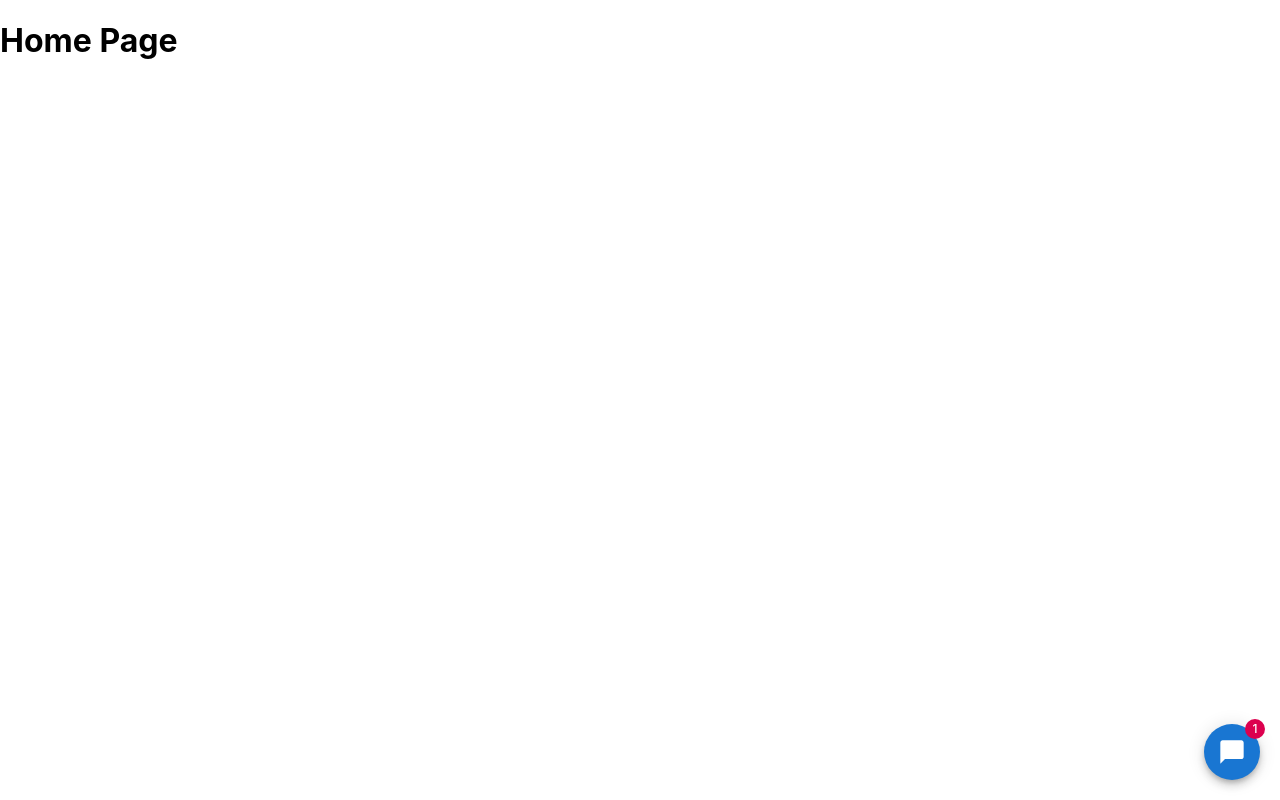
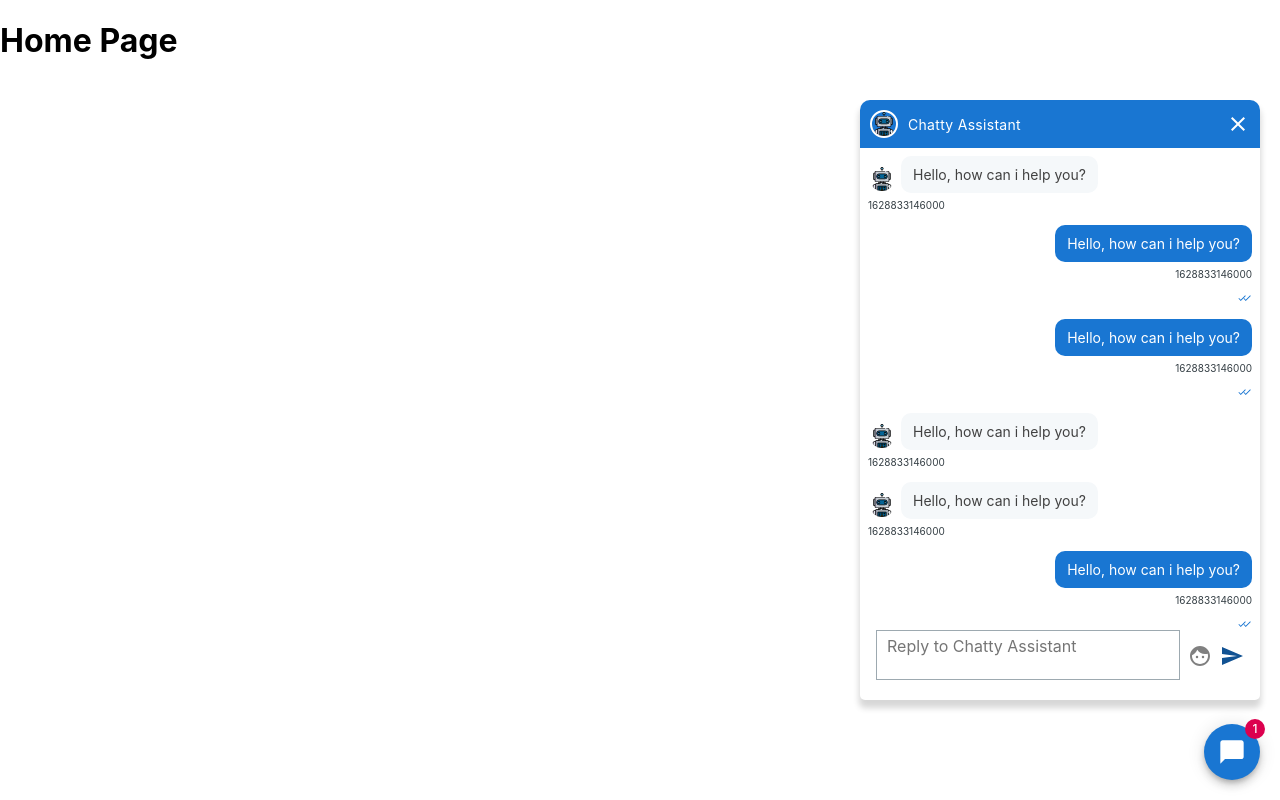
Before and after one commit to armandveloper/frontend-test, a React (Create React App) app: page / in a window 1280 px wide. Both pictures are taken after a click on the button "Click to open chat with Chatty Assistant". Built offline with nearby package versions, Linux system fonts and the light colour scheme.

Commit message:
fix: z-index of chat assistant

```diff
--- a/src/components/UI/molecules/ChatBotFab/index.jsx
+++ b/src/components/UI/molecules/ChatBotFab/index.jsx
@@ -4,9 +4,17 @@ import { MdChatBubble } from 'react-icons/md';
 import styles from './ChatBotFab.module.css';
 import Badge from '../../atoms/Badge';
 
-function ChatBotFab({ hint = 'Click to open chat with Chatty Assistant' }) {
+function ChatBotFab({
+	hint = 'Click to open chat with Chatty Assistant',
+	onClick,
+}) {
 	return ReactDOM.createPortal(
-		<button aria-label={hint} className={styles.chatbotFab} type="button">
+		<button
+			aria-label={hint}
+			className={styles.chatbotFab}
+			type="button"
+			onClick={onClick}
+		>
 			<MdChatBubble size="28" color="currentColor" />
 			<Badge badgeContent={1} />
 		</button>,
@@ -16,6 +24,7 @@ function ChatBotFab({ hint = 'Click to open chat with Chatty Assistant' }) {
 
 ChatBotFab.propTypes = {
 	hint: PropTypes.string,
+	onClick: PropTypes.func,
 };
 
 export default ChatBotFab;
--- a/src/components/UI/molecules/ChatHeader/index.jsx
+++ b/src/components/UI/molecules/ChatHeader/index.jsx
@@ -1,9 +1,12 @@
 import { MdClose } from 'react-icons/md';
+import { useChatContext } from 'context/ChatContext';
 import styles from './ChatHeader.module.css';
 import BotAvatar from 'components/UI/atoms/BotAvatar';
 import ChatTitle from 'components/UI/atoms/ChatTitle';
 
 function ChatHeader() {
+	const { closeChat } = useChatContext();
+
 	return (
 		<header className={styles.header}>
 			<BotAvatar size="sm" />
@@ -12,6 +15,7 @@ function ChatHeader() {
 				className={styles.close}
 				size="24"
 				color="currentColor"
+				onClick={closeChat}
 				title="CLose Chat"
 				aria-label="Close Chat"
 			/>
--- a/src/components/templates/Chat/Chat.module.css
+++ b/src/components/templates/Chat/Chat.module.css
@@ -11,7 +11,7 @@
 	top: 0;
 	right: 0;
 	bottom: 0;
-	z-index: var(--zindex-fixed);
+	z-index: var(--zindex-popover);
 	transform-origin: right bottom;
 }
 @media (min-width: 48em) {
--- a/src/components/templates/ChatAssistant/index.jsx
+++ b/src/components/templates/ChatAssistant/index.jsx
@@ -1,11 +1,14 @@
+import { useChatContext } from 'context/ChatContext';
 import Chat from '../Chat';
 import ChatBotFab from 'components/UI/molecules/ChatBotFab';
 
 function ChatAsistant() {
+	const { isChatOpen, toggleChat } = useChatContext();
+
 	return (
 		<div>
-			<Chat />
-			<ChatBotFab />
+			<Chat open={isChatOpen} />
+			<ChatBotFab onClick={toggleChat} />
 		</div>
 	);
 }
--- a/src/context/ChatContext.jsx
+++ b/src/context/ChatContext.jsx
@@ -5,12 +5,6 @@ const ChatContext = React.createContext({});
 
 export const ChatProvider = ({ children }) => {
 	const [messages, setMessages] = React.useState([]);
-
-	const [isChatOpen, setChatOpen] = React.useState(false);
-
-	const openChat = () => setChatOpen(true);
-
-	const closeChat = () => setChatOpen(false);
 
 	React.useEffect(() => {
 		setMessages({
@@ -20,6 +14,14 @@ export const ChatProvider = ({ children }) => {
 		});
 	}, []);
 
+	const [isChatOpen, setChatOpen] = React.useState(false);
+
+	const openChat = () => setChatOpen(true);
+
+	const closeChat = () => setChatOpen(false);
+
+	const toggleChat = () => setChatOpen(!isChatOpen);
+
 	return (
 		<ChatContext.Provider
 			value={{
@@ -27,6 +29,7 @@ export const ChatProvider = ({ children }) => {
 				messages,
 				closeChat,
 				openChat,
+				toggleChat,
 			}}
 		>
 			{children}
--- a/src/index.css
+++ b/src/index.css
@@ -14,6 +14,7 @@
 
 	/* Stack content */
 	--zindex-fixed: 1030;
+	--zindex-popover: 1040;
 }
 html {
 	box-sizing: border-box;
```
Also changed, not shown: src/App.jsx (renamed from src/App.js), src/index.jsx (renamed from src/index.js), src/logo.svg (deleted), 1 other file (tests, documents, lock files or other folders).
